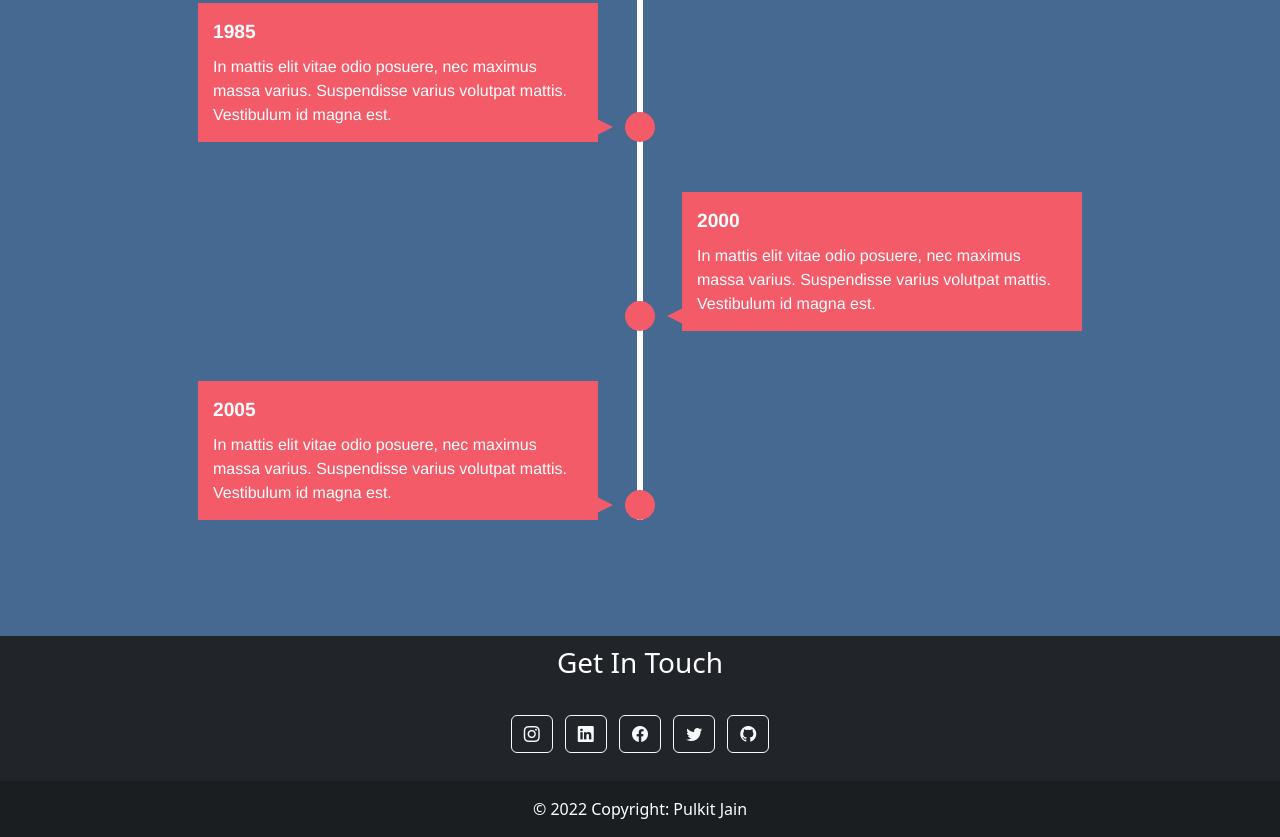
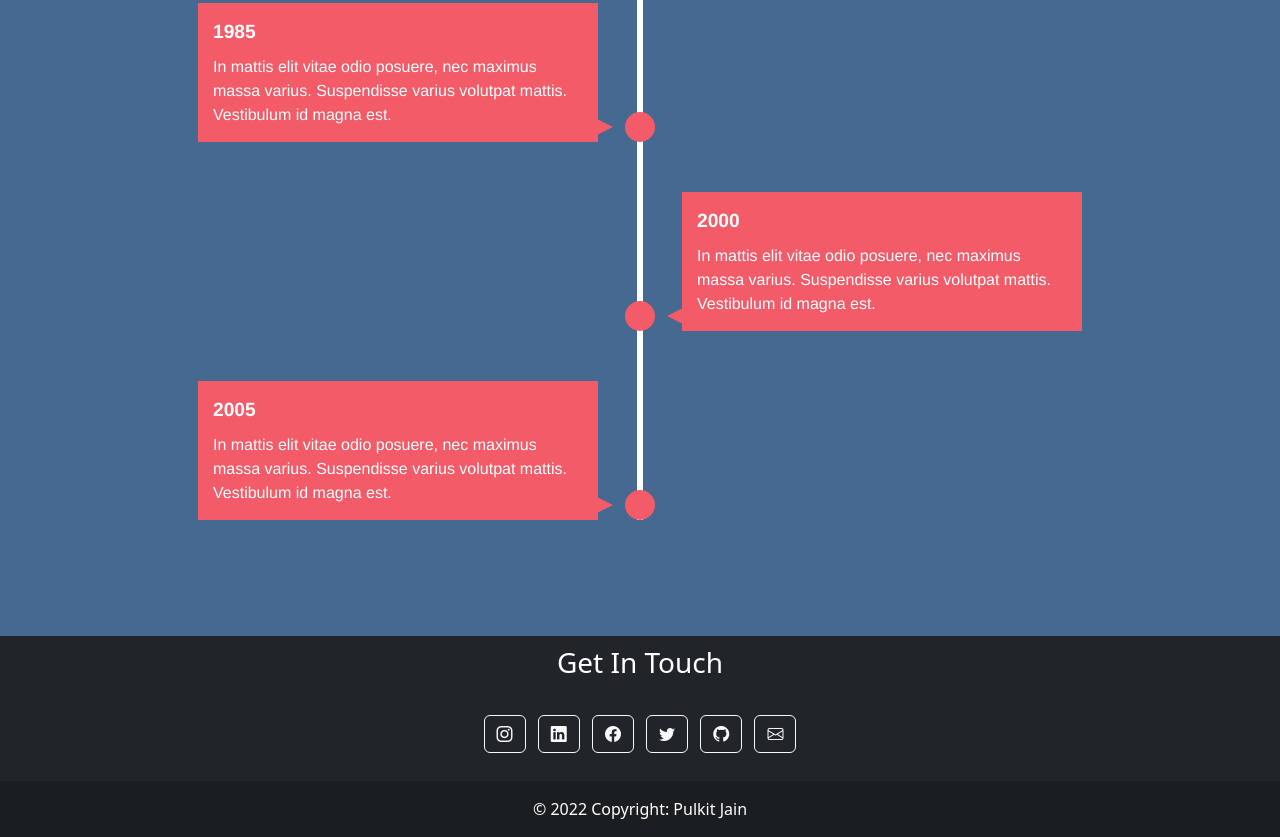
Before and after one commit to pulkitjain11/PersonalSite, a plain HTML site: page index.html in a window 1280 px wide. Shown: the part 5506-6343 px from the top of the page. Drawn offline with nearby package versions, Linux system fonts and the light colour scheme.

Commit message:
Mail , back to top button

```diff
--- a/index.html
+++ b/index.html
@@ -361,6 +361,8 @@ Keep myself up to date with the latest happenings and developments across the wo
           <!-- Github -->
           <a class="btn btn-outline-light btn-floating m-1" href="https://github.com/pulkitjain11" role="button"
             ><i class="bi bi-github"></i></a>
+            <a class="btn btn-outline-light btn-floating m-1" href="mailto:pulkitjainjk@gmail.com" role="button"
+              ><i class="bi bi-envelope"></i></a>
         </section>
         <!-- Section: Social media -->
       </div>
@@ -379,8 +381,6 @@ Keep myself up to date with the latest happenings and developments across the wo
 
     <script type="text/javascript">
     let mybutton = document.getElementById("btn-back-to-top");
-
-// When the user scrolls down 20px from the top of the document, show the button
 window.onscroll = function () {
 scrollFunction();
 };
@@ -395,7 +395,6 @@ if (
   mybutton.style.display = "none";
 }
 }
-// When the user clicks on the button, scroll to the top of the document
 mybutton.addEventListener("click", backToTop);
 
 function backToTop() {
@@ -439,11 +438,7 @@ window.addEventListener("scroll", callbackFunc);
   (function () {
   "use strict";
 
-  // define variables
   var items = document.querySelectorAll(".timeline1 li");
-
-  // check if an element is in viewport
-  // http://stackoverflow.com/questions/123999/how-to-tell-if-a-dom-element-is-visible-in-the-current-viewport
   function isElementInViewport(el) {
     var rect = el.getBoundingClientRect();
     return (
@@ -462,8 +457,6 @@ window.addEventListener("scroll", callbackFunc);
       }
     }
   }
-
-  // listen for events
   window.addEventListener("load", callbackFunc);
   window.addEventListener("resize", callbackFunc);
   window.addEventListener("scroll", callbackFunc);
```
